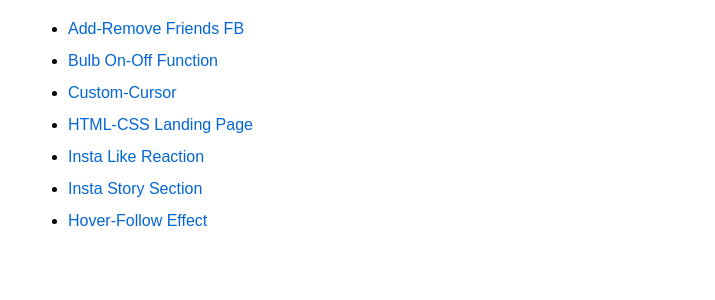
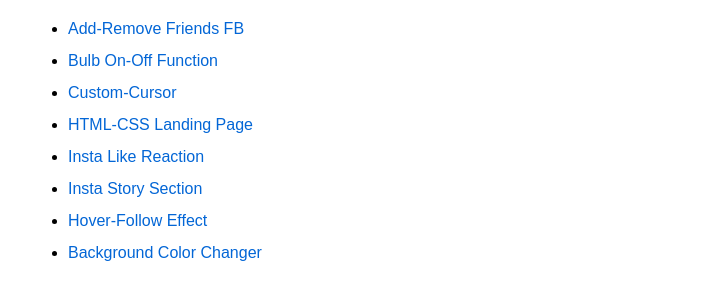
Before and after one commit to SurajChandraPaladiya/learning-web-dev, a plain HTML site: page index.html in a window 1280 px wide. Shown: the part 130-430 px from the top of the page, without its empty margins (0-715 px from the left). Drawn offline with Linux system fonts and the light colour scheme.

Commit message:
minor changes

```diff
--- a/index.html
+++ b/index.html
@@ -22,6 +22,7 @@
         <li><a href="./Basic-HTML-CSS-JS-Projects/Insta_Love_React/index.html">Insta Like Reaction</a></li>
         <li><a href="./Basic-HTML-CSS-JS-Projects/Insta_Story_Section/index.html">Insta Story Section</a></li>
         <li><a href="./Basic-HTML-CSS-JS-Projects/hover-follow-effect/index.html">Hover-Follow Effect</a></li>
+        <li><a href="./Basic-HTML-CSS-JS-Projects/Background_Color_Changer/index.html">Background Color Changer</a></li>
         <!-- Add more links as you create more projects -->
     </ul>
 </body>
```
Also changed, not shown: Basic-HTML-CSS-JS-Projects/Background_Color_Changer/index.html (renamed from Basic-HTML-CSS-JS-Projects/Random_Color_Ganerator/index.html), Basic-HTML-CSS-JS-Projects/Background_Color_Changer/script.js (renamed from Basic-HTML-CSS-JS-Projects/Random_Color_Ganerator/script.js), Basic-HTML-CSS-JS-Projects/Background_Color_Changer/styles.css (renamed from Basic-HTML-CSS-JS-Projects/Random_Color_Ganerator/styles.css).
